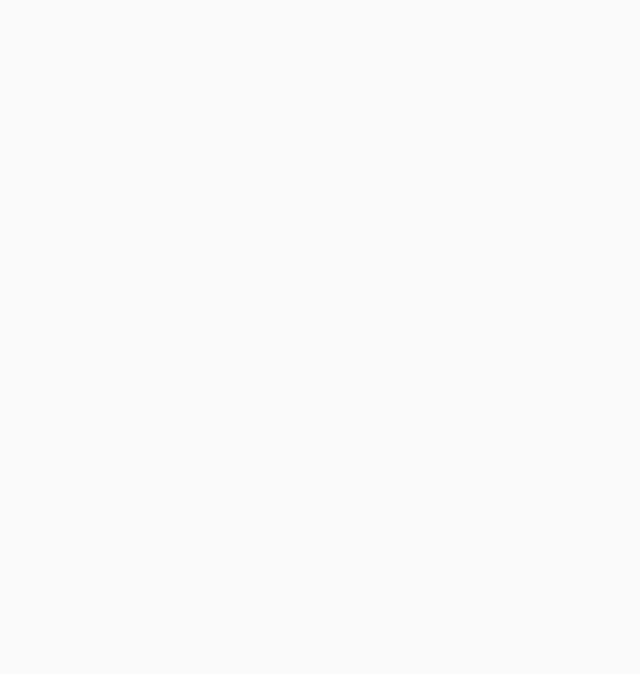
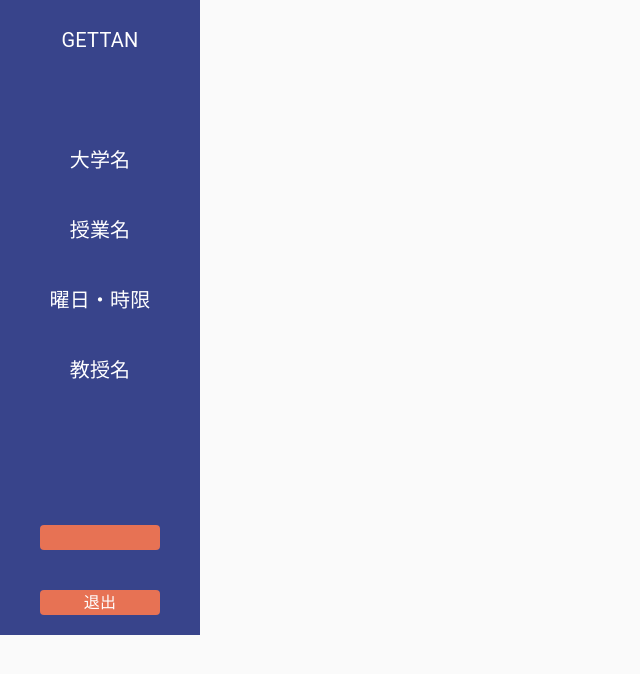
Before and after one commit to gettan1023/frontend, a React app: page /public_room in a window 1280 px wide. Shown: the top 674 px of the page, without its empty margins (0-640 px from the left). Built offline with nearby package versions, Linux system fonts and the light colour scheme.

Commit message:
メニュー作りました！

```diff
--- a/src/containers/PublicRoom.tsx
+++ b/src/containers/PublicRoom.tsx
@@ -1,14 +1,70 @@
 import React from "react";
-import {} from "@material-ui/core";
+
 import ImageMessage from "components/atoms/ImageMessage";
 import TextMessage from "components/atoms/TextMessage";
 import InputField from "components/molecules/InputField";
 import SideBar from "components/molecules/SideBar";
+import styled from 'styled-components';
+import {Typography, Button, Select, Card} from "@material-ui/core";
+
+const styles: {[key: string]: React.CSSProperties} = {
+  body:{
+    margin:'0',
+    height:'100%',
+
+  },
+    leftside:{
+    background:'#38448B',
+    textAlign:'center',
+    font:'30px',
+    width:'200px',
+    height:'100%',
+    color:'white',
+
+  },
+  title: {
+    margin:'0 0  70px 0',
+    padding:'25px 0 0 0',
+    fontSize:'20px',
+  },
+  li:{
+    fontSize:'20px',
+		padding:'20px',
+  },
+  footer: {
+    padding: '100px 0px 0px 0px',
+
+  },
+  btn: {
+    background: '#E77254',
+    flex: 1,
+    width:'120px',
+		height:'25px',
+		margin:'20px auto',
+    color:'white',
+    fontSize:'20px',
+  }
+};
 
 const PublicRoom: React.FC = () => {
     return(
-        <>
-        </>
+      <div style={styles.body}>
+      <div style={styles.leftside}>
+      <Typography style={styles.title}>GETTAN</Typography>
+      <Typography style={styles.li}>大学名</Typography>
+      <Typography style={styles.li}>授業名</Typography>
+      <Typography style={styles.li}>曜日・時限</Typography>
+      <Typography style={styles.li}>教授名</Typography>
+      <div style={styles.footer}>
+      <Button style={styles.btn}>
+
+      </Button>
+      <Button style={styles.btn}>
+      <Typography >退出</Typography>
+      </Button>
+      </div>
+      </div>
+      </div>
     );
 };
 
```
